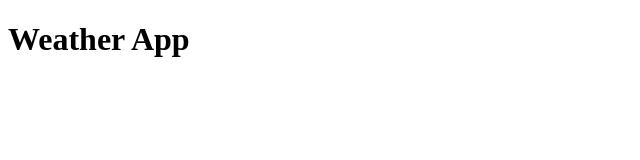
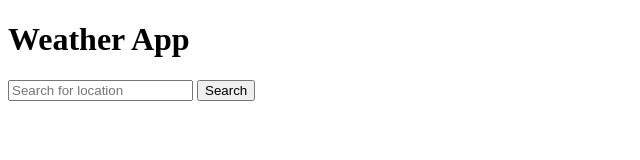
Before and after one commit to etanyosef/weather-app, a website: page src/template.html in a window 1280 px wide. Shown: the whole page, without its empty margins (0-640 px from the left). Drawn offline with Linux system fonts and the light colour scheme.

Commit message:
add search form

```diff
--- a/src/template.html
+++ b/src/template.html
@@ -8,6 +8,12 @@
     <body>
         <header>
             <h1>Weather App</h1>
+            <nav>
+                <form id="search-weather-form">
+                    <input type="text" name="location-input" id="location-input" placeholder="Search for location" required>
+                    <button type="submit" id="search-btn">Search</button>
+                </form>
+            </nav>
         </header>
         <main id="content"></main>
     </body>
```
